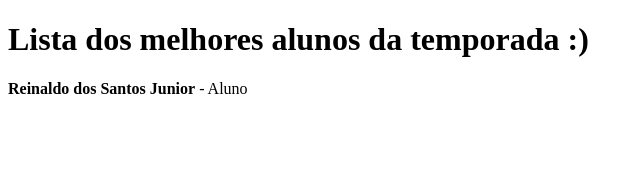
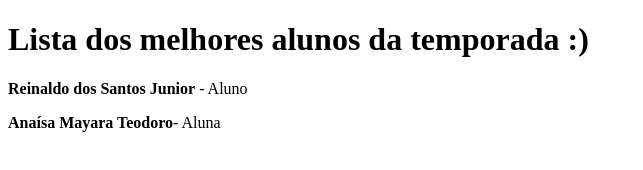
Before and after one commit to Reinaldo0/devs2bluForkAtividade, a plain HTML site: page index.html in a window 1280 px wide. Shown: the whole page, without its empty margins (0-643 px from the left). Drawn offline with Linux system fonts and the light colour scheme.

Commit message:
Reinaldo Santos

```diff
--- a/index.html
+++ b/index.html
@@ -10,6 +10,7 @@
 
     <h1>Lista dos melhores alunos da temporada :)</h1>
     <p><b>Reinaldo dos Santos Junior</b> - Aluno</p>
+    <p><b>Anaísa Mayara Teodoro</b>- Aluna</p>
 
 </body>
 </html>
```
